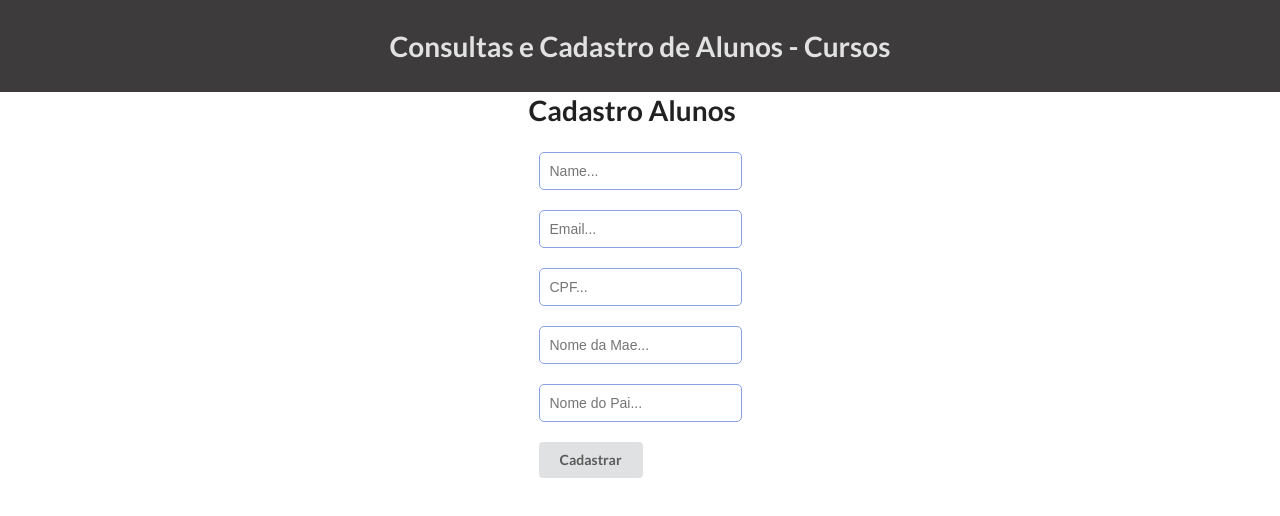
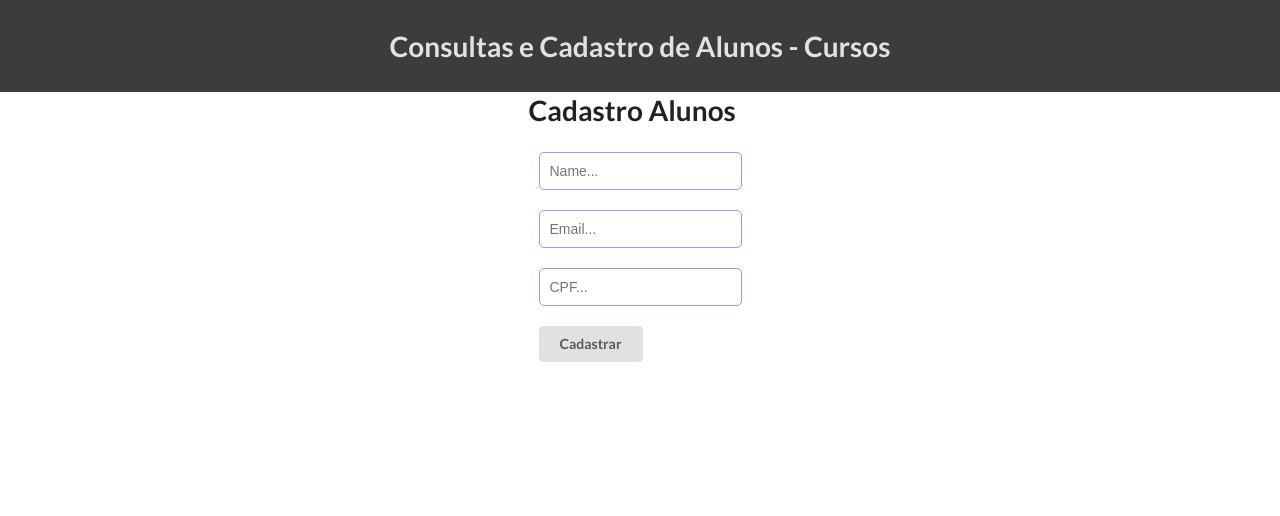
Before and after one commit to kenedy-gomes/sistemaAlunosReactjs, a React (Create React App) app: page /cadastro in a window 1280 px wide. Shown: the top 516 px of the page. Built offline with nearby package versions, Linux system fonts and the light colour scheme.

Commit message:
Melhorando função de cadastro alunos

```diff
--- a/src/pages/Consultas/index.js
+++ b/src/pages/Consultas/index.js
@@ -5,8 +5,6 @@ import axios from "axios";
 
 const baseURL = "http://localhost:8080/alunos/name";
 const baseURL2 = "http://localhost:8080/cursos/name";
-const baseURL3 = "http://localhost:8080/alunos";
-
 function SignIn() {
   const [busca, setBusca] = useState("");
   const [alunos, setAlunos] = useState([]);
--- a/src/pages/SignUp/index.js
+++ b/src/pages/SignUp/index.js
@@ -4,18 +4,17 @@ import "semantic-ui-css/semantic.min.css";
 import "../SignUp/signUp.css";
 import axios from "axios";
 
-const baseURL = "http://localhost:8080/alunos";
+const baseURL = "http://localhost:8080/alunos/cadastro";
 
 function SignUp() {
-  const postAlunos = async () => {
+  const handleSubmit1 = (data) => {
     axios
       .post(baseURL, {
-        name: "",
-        email: "",
-        cpf: "",
-        name_mae: "",
-        name_pai: "",
+        name: data.name,
+        email: data.email,
+        cpf: data.cpf,
       })
+
       .then(function (response) {
         console.log(response);
       })
@@ -23,7 +22,6 @@ function SignUp() {
         console.log(error);
       });
   };
-
   return (
     <>
       <nav className="nav-bar">
@@ -31,18 +29,15 @@ function SignUp() {
           <h1>Consultas e Cadastro de Alunos - Cursos</h1>
         </div>
       </nav>
-
       <section className="container-cadastro">
         <div className="container-form">
           <h1>Cadastro Alunos</h1>
-          <div className="form">
+          <div method="post" className="form">
             <Formik
               initialValues={{
                 name: "",
                 email: "",
                 cpf: "",
-                name_mae: "",
-                name_pai: "",
               }}
               validate={(values) => {
                 const errors = {};
@@ -55,12 +50,7 @@ function SignUp() {
                 }
                 return errors;
               }}
-              onSubmit={(values, { setSubmitting }) => {
-                setTimeout(() => {
-                  alert(JSON.stringify(values, null, 2));
-                  setSubmitting(false);
-                }, 400);
-              }}
+              onSubmit={handleSubmit1}
             >
               {({
                 values,
@@ -85,7 +75,6 @@ function SignUp() {
                         placeholder="Name..."
                       />
                     </div>
-
                     <div>
                       <input
                         className="inputcursos"
@@ -109,34 +98,10 @@ function SignUp() {
                         placeholder="CPF..."
                       />
                     </div>
-
-                    <div>
-                      <input
-                        className="inputcursos"
-                        type="name_mae"
-                        name="name_mae"
-                        onChange={handleChange}
-                        onBlur={handleBlur}
-                        value={values.name_mae}
-                        placeholder="Nome da Mae..."
-                      />
-                    </div>
-
-                    <div>
-                      <input
-                        className="inputcursos"
-                        type="name_pai"
-                        name="name_pai"
-                        onChange={handleChange}
-                        onBlur={handleBlur}
-                        value={values.name_pai}
-                        placeholder="Nome do Pai..."
-                      />
-                    </div>
                   </form>
                   <div className="btn-btn">
                     <button
-                      onClick={() => postAlunos()}
+                      onClick={handleSubmit}
                       className="ui button"
                       type="submit"
                       disabled={isSubmitting}
@@ -153,5 +118,4 @@ function SignUp() {
     </>
   );
 }
-
 export default SignUp;
```
